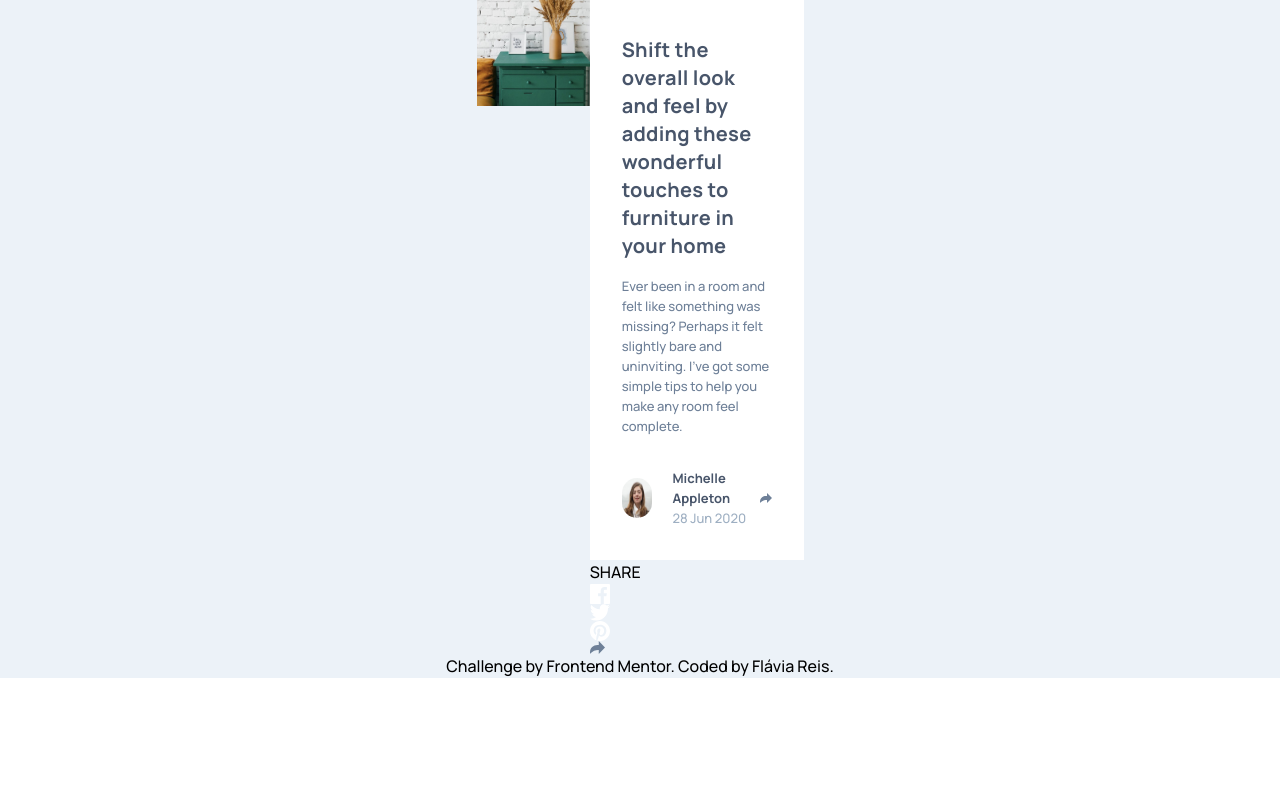
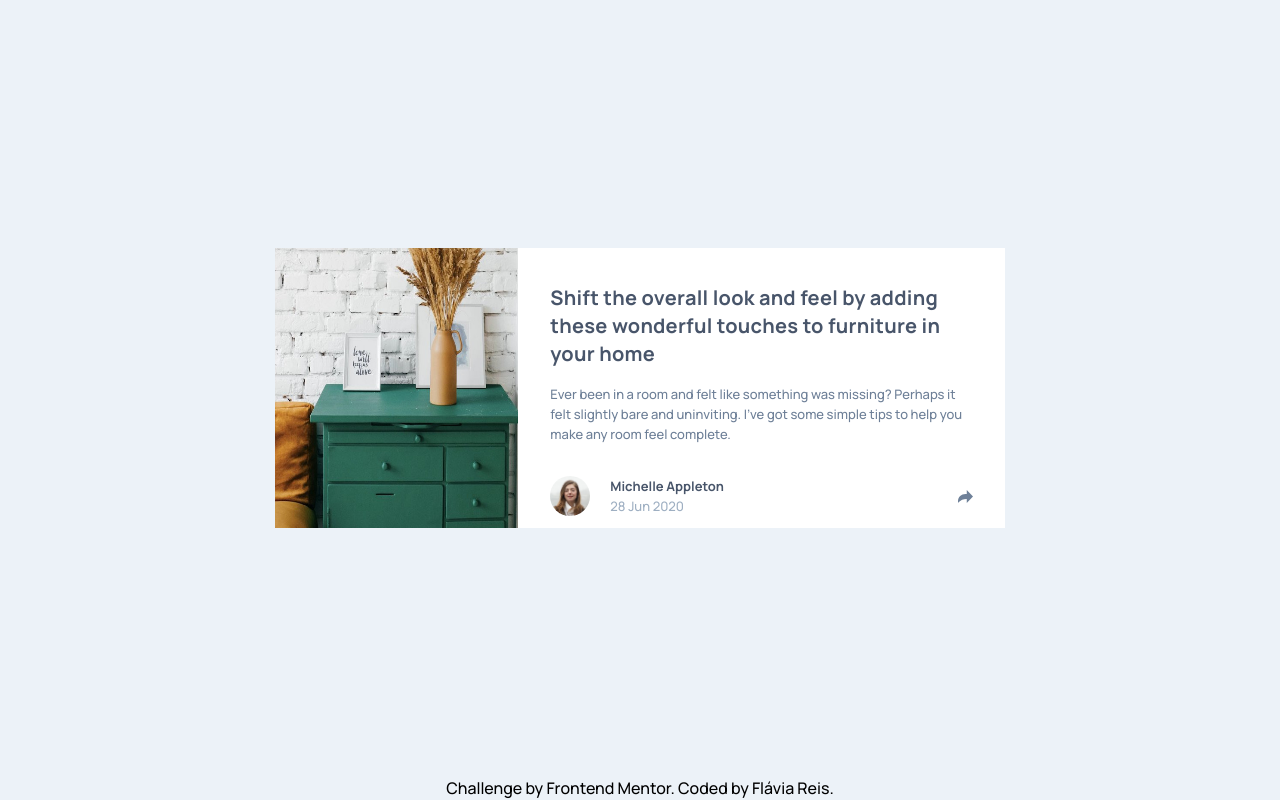
Before and after one commit to flaviare1s/article-preview-component, a React (Vite) app: page / in a window 1280 px wide. Built offline with nearby package versions, Linux system fonts and the light colour scheme.

Commit message:
Update App.jsx

```diff
--- a/src/App.jsx
+++ b/src/App.jsx
@@ -11,14 +11,14 @@ import pinterest from './assets/icon-pinterest.svg'
 export function App() {
 
   return (
-    <div className='bg-lightGrayishBlue font-Manrope min-h-full flex flex-col items-center justify-center m-auto'>
-      <div className='max-w-327 sm:flex sm:flex-row my-auto'>
-        <div>
-          <img className='sm:hidden w-screen' src={ image } alt="Drawers picture" />
-          <img className='hidden sm:block' src={ imageDesktop } alt="Drawers picture" />
+    <div className='bg-lightGrayishBlue font-Manrope min-h-screen flex flex-col items-center justify-center m-auto'>
+      <div className='h-full w-11/12 my-auto sm:w-730 sm:h-280 sm:grid sm:grid-cols-3 overflow-hidden'>
+        <div className='sm:col-span-1'>
+          <img className='sm:hidden max-w-full h-auto' src={ image } alt="Drawers picture" />
+          <img className='hidden sm:block sm:w-285 h-280' src={ imageDesktop } alt="Drawers picture" />
         </div>
 
-        <div>
+        <div className='sm:col-span-2 sm:h-280'>
           <div className='bg-white'>
             <h1 className='text-veryDarkGrayishBlue font-bold leading-6 px-8 pt-9 pb-4 tracking-wide sm:text-xl sm:tracking-wider'>
               Shift the overall look and feel by adding these wonderful
@@ -43,7 +43,7 @@ export function App() {
               </div>
               <div><img src={ share } alt="Share Icon" /></div>
             </div>
-            <div>
+            <div className='hidden flex'>
               <p>SHARE</p>
               <img src={ facebook } alt="Facebook Icon" />
               <img src={ twitter } alt="Twitter Icon" />
@@ -51,13 +51,13 @@ export function App() {
               <img src={ share } alt="Share Icon" />
             </div>
           </div>
-                </div>
         </div>
+      </div>
 
-        <div>
-          Challenge by <a href="https://www.frontendmentor.io?ref=challenge">Frontend Mentor</a>.
-          Coded by <a href="#">Flávia Reis</a>.
-        </div>
+      <div>
+        Challenge by <a href="https://www.frontendmentor.io?ref=challenge">Frontend Mentor</a>.
+        Coded by <a href="#">Flávia Reis</a>.
+      </div>
     </div>
   )
 }
```
